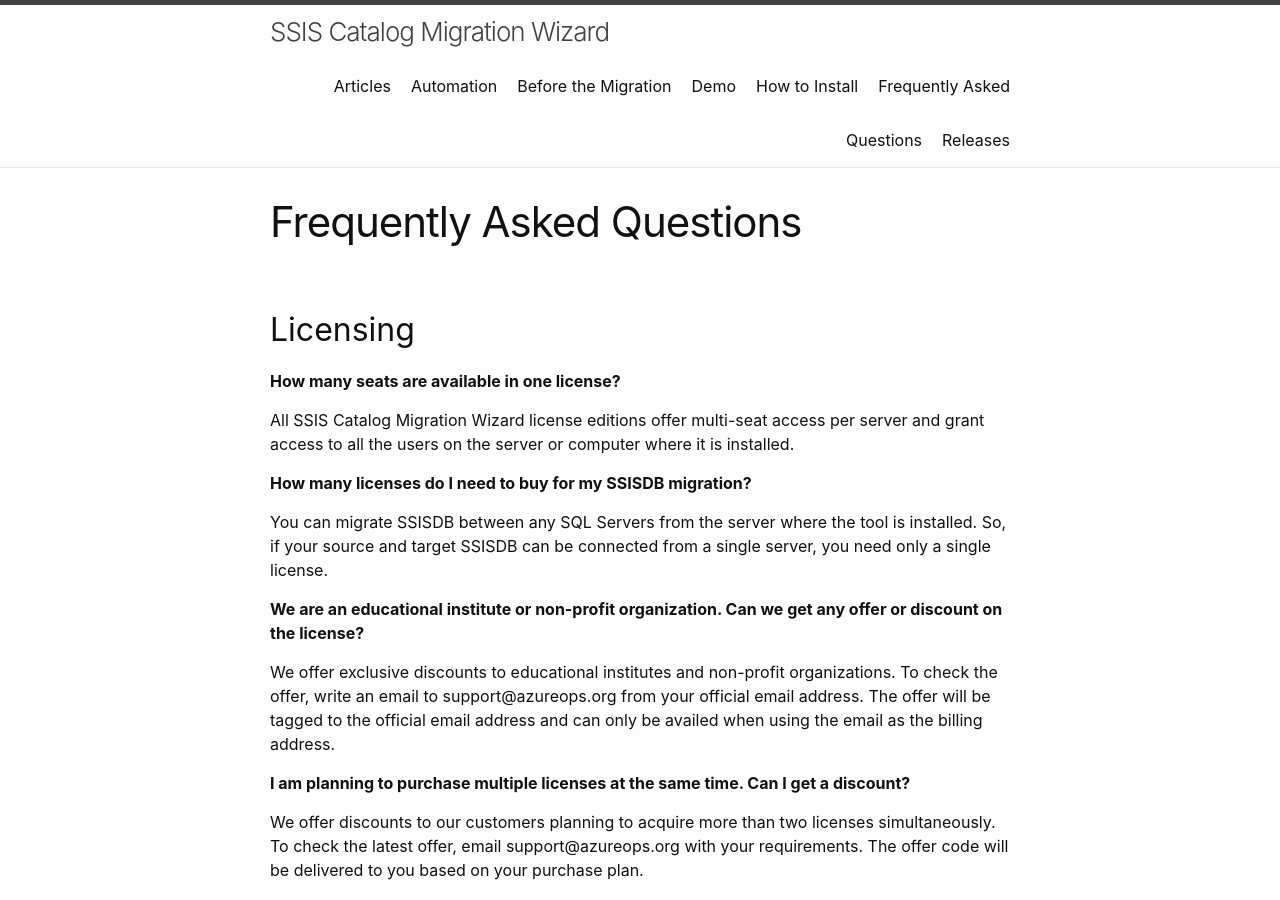
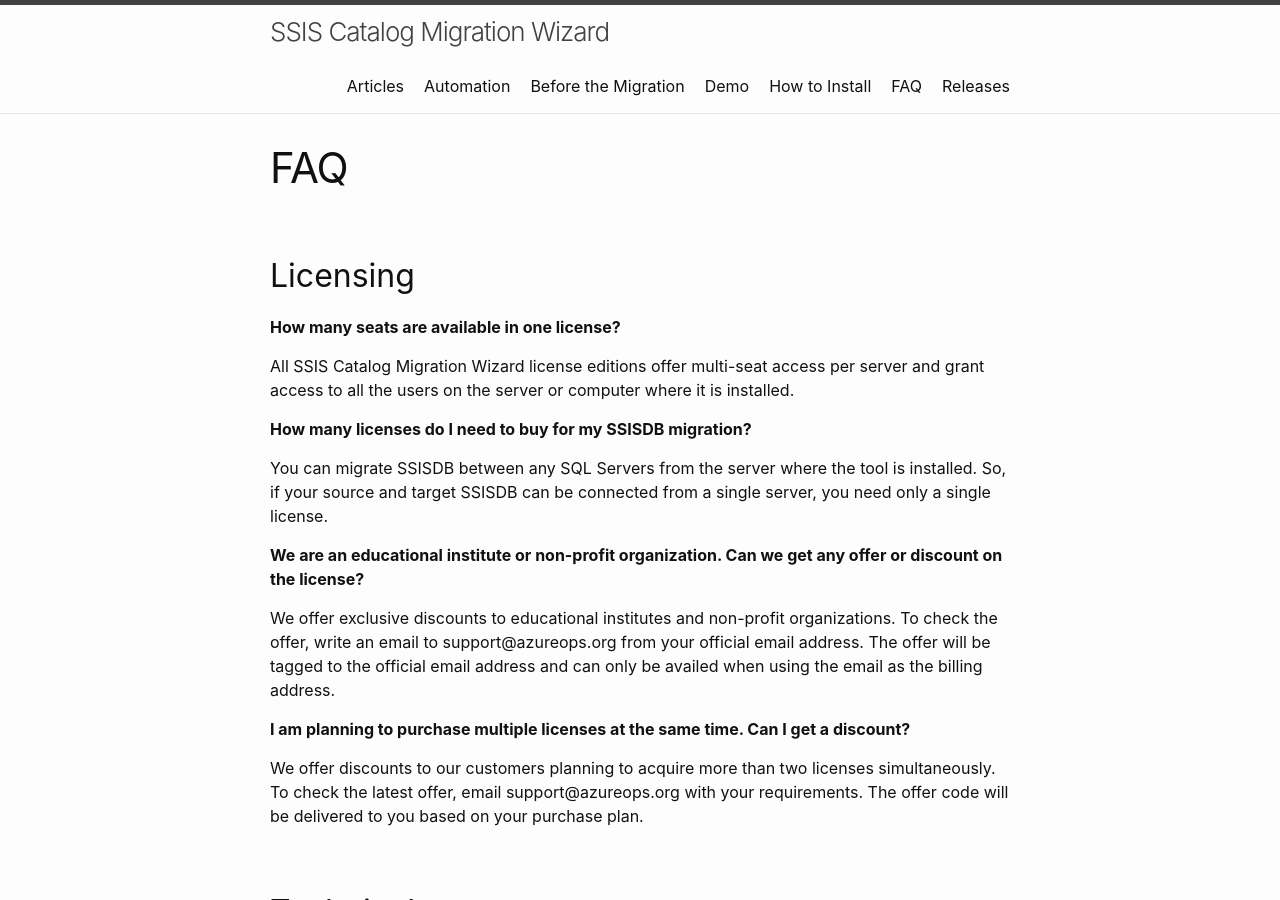
Before and after one commit to kr55/ssiscataloger, a Jekyll site: the page built from faq.md, in a window 1280 px wide and 900 px high. Built offline with Jekyll 4.4.1, drawn with Linux system fonts in a browser that asks for light colours.

Commit message:
Update faq.md

```diff
--- a/faq.md
+++ b/faq.md
@@ -1,6 +1,6 @@
 ---
 layout: page
-title: Frequently Asked Questions
+title: FAQ
 permalink: /faq/
 ---
 ## Licensing
```
